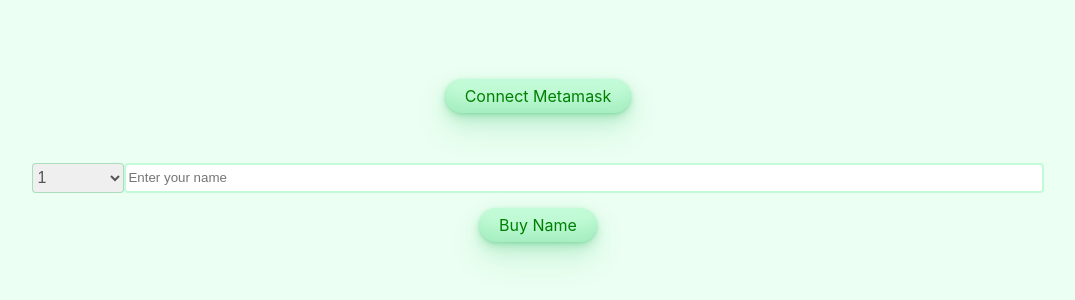
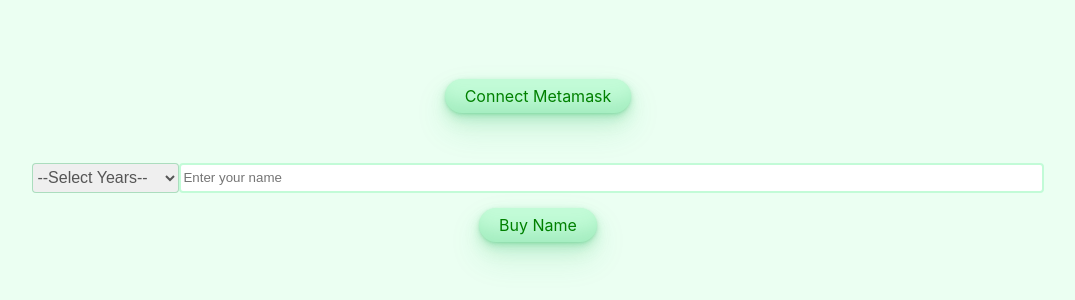
Before and after one commit to cletNS/onboarding-example, a plain HTML site: page index.html in a window 1280 px wide. Shown: the part 248-548 px from the top of the page, without its empty margins (102-1177 px from the left). Drawn offline with Linux system fonts and the light colour scheme.

Commit message:
years label

```diff
--- a/index.html
+++ b/index.html
@@ -19,6 +19,7 @@
         </div>
         <div class="formContainer">
           <select id="selectYear">
+            <option value="0">--Select Years--</option>
             <option value="1">1</option>
             <option value="2">2</option>
             <option value="3">3</option>
--- a/main.js
+++ b/main.js
@@ -55,16 +55,6 @@ async function buyName() {
   const partnerAddress = "0x220CBAa432d0dC976517cbC0313CF54477dAa66C";
 
   if ((await nameExists(name)) == true) {
-    // console.log(`${name} not available`);
-    // alert("Name has already been bought");
-    // return;
-    // const waitExpired = await contract.isExpired(name);
-    // if (waitExpired == true) {
-    //   buy(name, years, partnerAddress);
-    // } else {
-    //   alert("name has been bought");
-    //   return;
-    // }
   } else {
     buy(name, years, partnerAddress);
   }
@@ -78,7 +68,7 @@ async function nameExists(name) {
     if (isExpired == true) {
       exists = false;
     } else {
-      alert("name has been bought");
+      alert("name not available");
     }
   }
   return exists;
--- a/styles.css
+++ b/styles.css
@@ -70,7 +70,7 @@ input {
 }
 
 select {
-  width: 10%;
+  width: 17%;
   border: 1px solid rgba(44, 187, 99, 0.35);
   border-radius: 4px;
   height: 30px;
```
